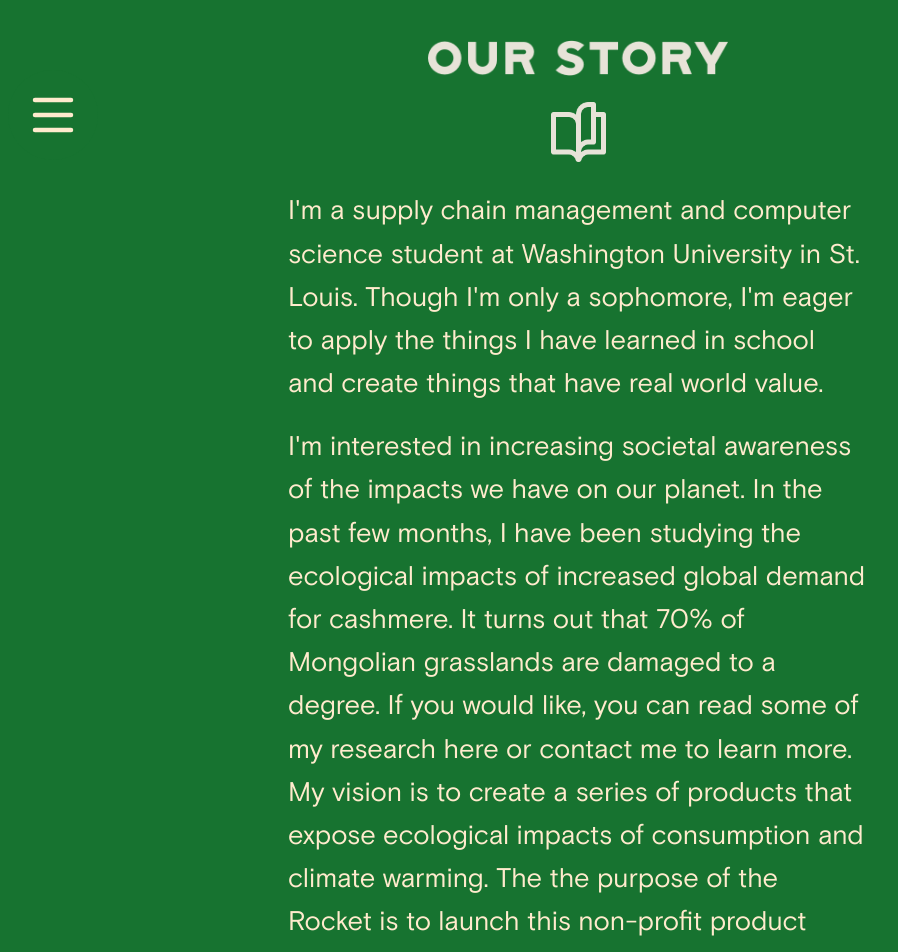
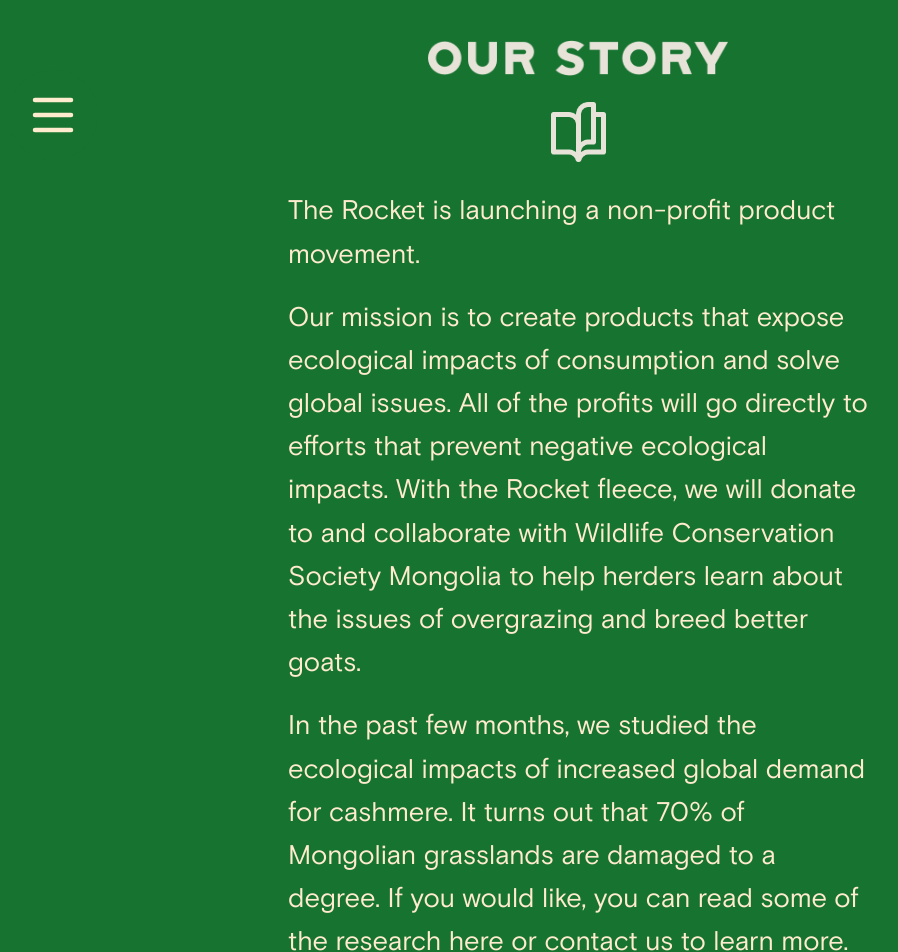
Before and after one commit to charlesscheuer/rocket-git, a React (Create React App) app: page /#/Our-Story in a window 1280 px wide. Shown: the top 952 px of the page, without its empty margins (62-960 px from the left). Built offline with nearby package versions, Linux system fonts and the light colour scheme.

Commit message:
improved our story

```diff
--- a/src/Ourstory.js
+++ b/src/Ourstory.js
@@ -12,11 +12,18 @@
         <div className="ourStory__centered">
           <img src={ourStoryBook} alt="Logo" className="ourStory__icon"/>
         </div>
-        <p>I'm a supply chain management and computer science student at Washington University in St. Louis. Though I'm only a sophomore, I'm eager to apply the things I have learned in school and create things that have real world value. </p>
+        <p>The Rocket is launching a non-profit product movement.</p>
         <p>
-        I'm interested in increasing societal awareness of the impacts we have on our planet. In the past few months, I have been studying the ecological impacts of increased global demand for cashmere. It turns out that 70% of Mongolian grasslands are damaged to a degree. If you would like, you can read some of my research here or contact me to learn more. My vision is to create a series of products that expose ecological impacts of consumption and climate warming. The the purpose of the Rocket is to launch this non-profit product movement. All of the profit generated from these products will go directly to efforts that help prevent those ecological impacts. With the Rocket fleece, I would like to generate funds donate to and collaborate with Wildlife Conservation Society Mongolia to help them breed better goats and educate herders about overgrazing.
+        Our mission is to create products
+         that expose ecological impacts of consumption and solve global issues.
+         All of the profits will go directly to efforts that prevent negative
+         ecological impacts. With the Rocket fleece, we will donate to
+          and collaborate with Wildlife Conservation Society Mongolia
+           to help herders learn about the issues of overgrazing and breed better goats.
         </p>
-        <p>If you share my vision for non-profit products that help solve ecological issues, please help me launch this rocket!</p>
+        <p>In the past few months, we studied the ecological impacts of increased global
+        demand for cashmere. It turns out that 70% of Mongolian grasslands are damaged to a degree.
+        If you would like, you can read some of the research here or contact us to learn more.</p>
       </div>
     )
   }
```
Also changed, not shown: public/rocket-svg-02.png (added), 18 other files (tests, documents, lock files or other folders).
